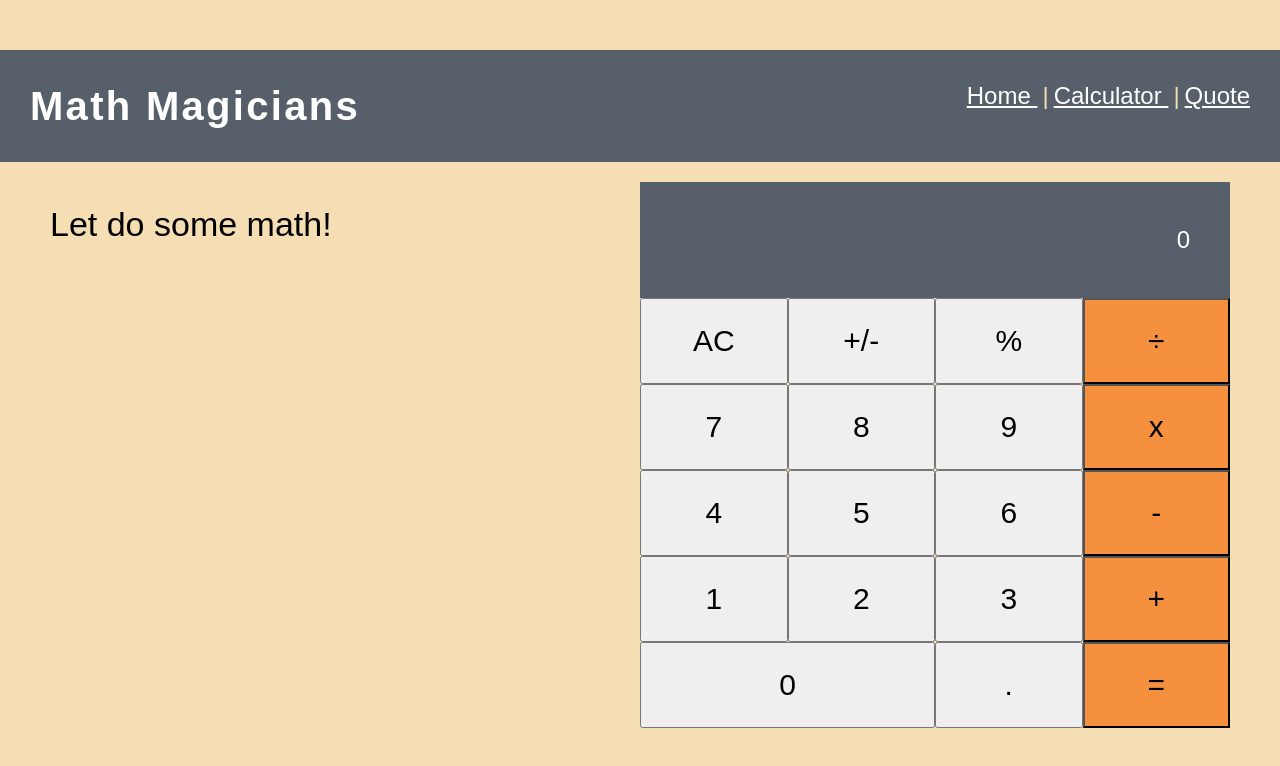
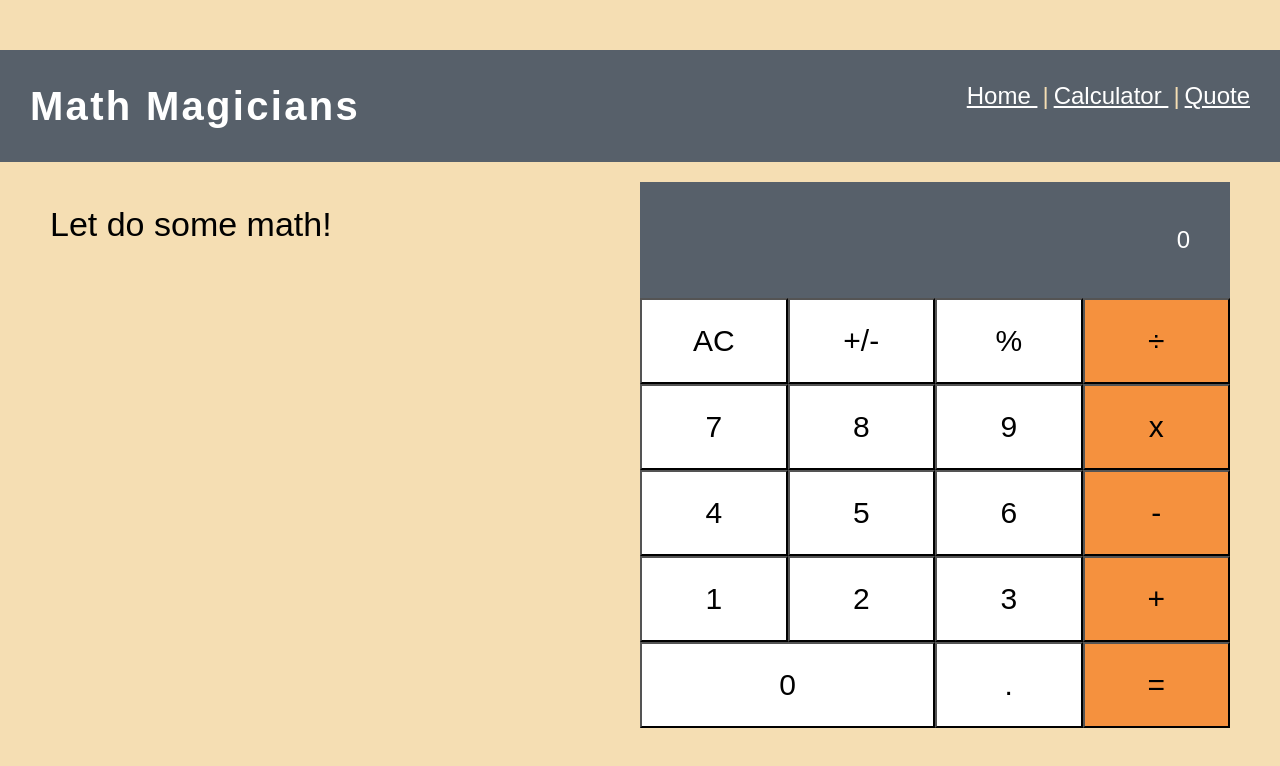
Before and after one commit to ismailakinkunmi/math-magician, a React (Create React App) app: page /calculator in a window 1280 px wide. Shown: the top 766 px of the page. Built offline with nearby package versions, Linux system fonts and the light colour scheme.

Commit message:
refactor with hook

```diff
--- a/src/components/Calculator.css
+++ b/src/components/Calculator.css
@@ -55,6 +55,9 @@
 .btn {
   font-size: 30px;
   padding: 24px;
+  cursor: pointer;
+  outline: none;
+  background-color: #fff;
 }
 
 .row .btn:last-child {
```
